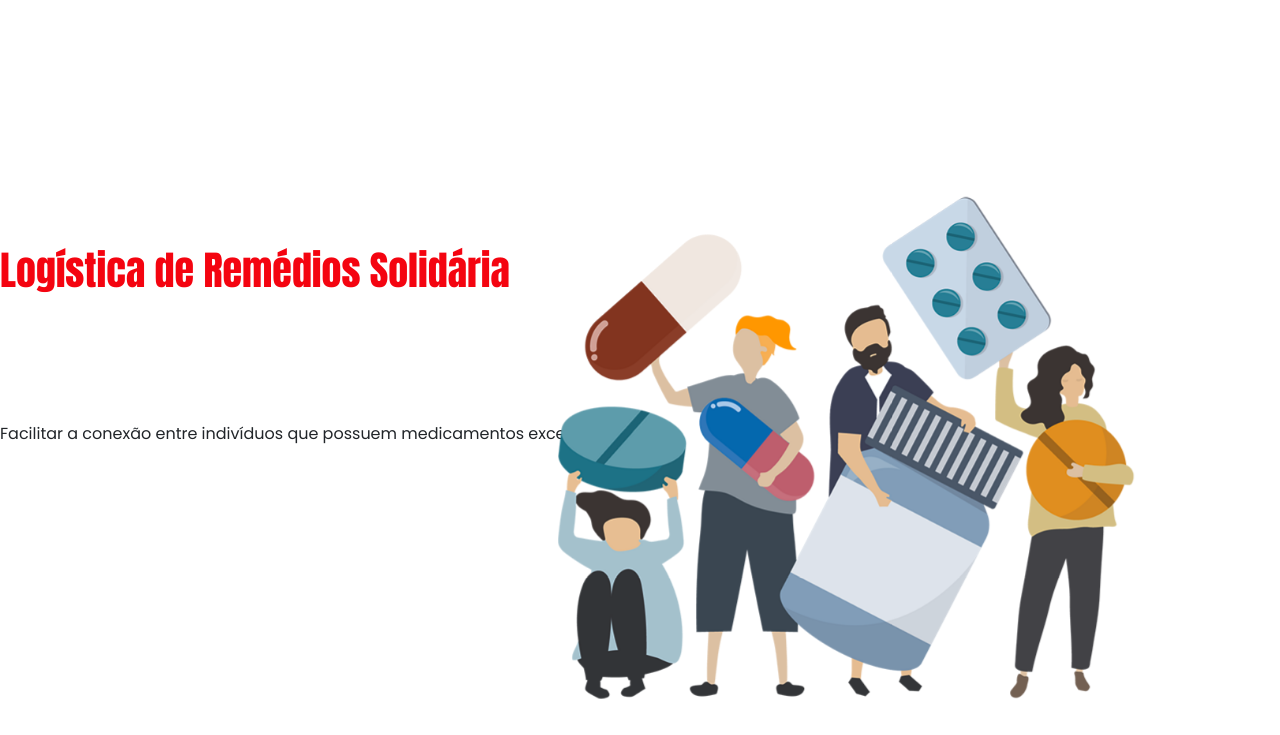
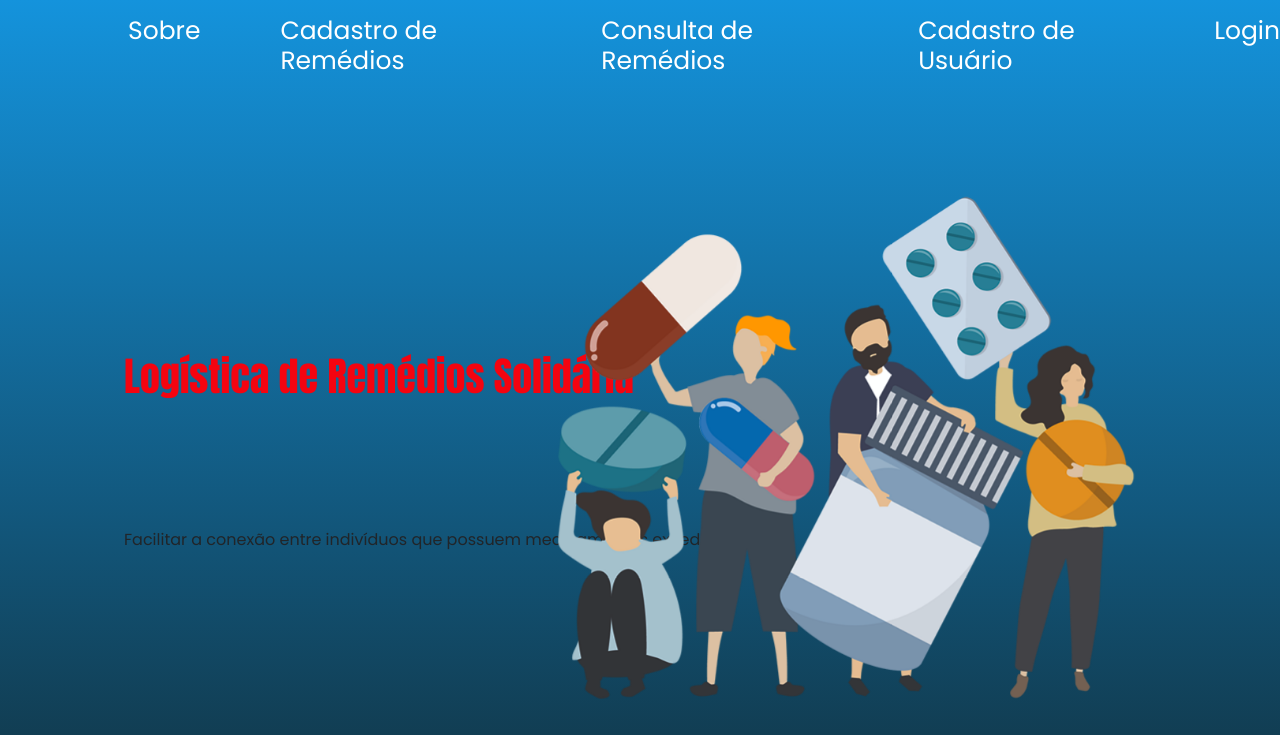
Before and after one commit to anpaz2000/sistemaWebDoacao, a Flask app: page / in a window 1280 px wide; the page is wider, and only the part inside the window is pictured. Shown: the top 735 px of that part. Run offline with Flask 3, Linux system fonts and the light colour scheme.

Commit message:
Alterações no home.html, home.css, sobre.html, sobre.css

```diff
--- a/static/css/home.css
+++ b/static/css/home.css
@@ -50,10 +50,10 @@ a:hover{
        background-color: #400040; a cor do quadrado
        color:white;
 
-    }
+    }*/
 
 
-.cabecalho__menu{  /*bagunça o cabaçalho*/
+.cabecalho__menu{
     display: flex;
     gap: 80px;
     position: fixed;
```
